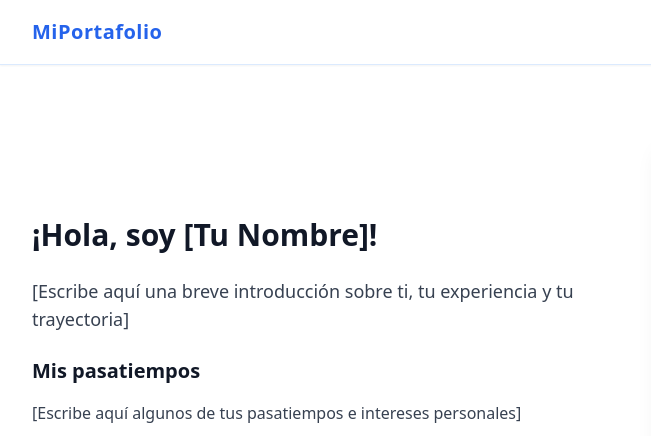
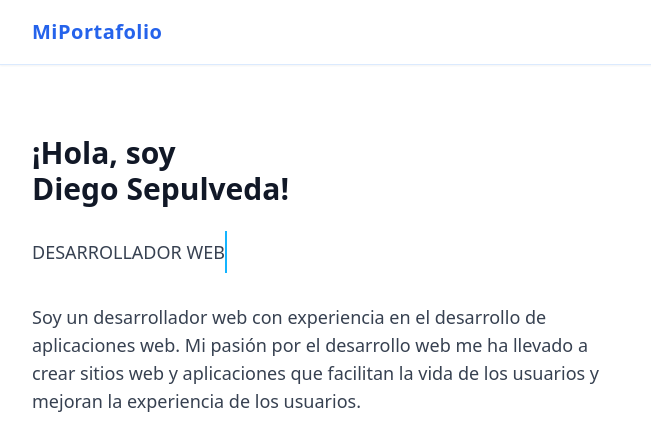
Before and after one commit to d13g0-rar-dev/portfolio, an Astro site: page / in a window 1280 px wide. Shown: the top 436 px of the page, 0-651 px from the left. Built offline with nearby package versions, Linux system fonts and the light colour scheme; Astro itself is replaced by a stand-in of ours.

Commit message:
Add styles

```diff
--- a/src/components/About.astro
+++ b/src/components/About.astro
@@ -9,9 +9,10 @@
         <div class="grid grid-cols-1 md:grid-cols-2 gap-8 items-center">
             <!-- Left column: Personal information -->
             <div class="space-y-6">
-                <h2 class="text-3xl font-bold text-gray-900">¡Hola, soy [Tu Nombre]!</h2>
-                <p class="text-lg text-gray-700">
-                    [Escribe aquí una breve introducción sobre ti, tu experiencia y tu trayectoria]
+                <h2 class="text-3xl font-bold text-gray-900">¡Hola, soy <br><strong>Diego Sepulveda</strong>!</h2>
+                <span class="typing-loop text-lg text-gray-700 mb-4 py-3 uppercase">Desarrollador Web</span>
+                <p class="text-lg text-gray-700 mb-4">
+                    Soy un desarrollador web con experiencia en el desarrollo de aplicaciones web. Mi pasión por el desarrollo web me ha llevado a crear sitios web y aplicaciones que facilitan la vida de los usuarios y mejoran la experiencia de los usuarios.
                 </p>
 
 
@@ -27,16 +28,11 @@
 
             <!-- Right column: Photo -->
             <div class="order-first md:order-last">
-                <div class="relative rounded-lg overflow-hidden shadow-xl h-96 w-full group">
+                <div class="relative rounded-lg overflow-hidden h-96 w-full group">
                     <img
                         src="/img/icon-about.png"
                         alt="[Tu Nombre]"
-                        class="w-full h-full transition-opacity duration-500 delay-100 opacity-100 hover:opacity-0"
-                    />
-                    <img
-                        src="/img/image-sobreMi.png"
-                        alt="[Tu Nombre]"
-                        class="w-full h-full transition-opacity duration-500 delay-50 opacity-0 hover:opacity-100 absolute inset-0"
+                        class="w-full h-full"
                     />
                 </div>
             </div>
--- a/src/layouts/Layout.astro
+++ b/src/layouts/Layout.astro
@@ -3,9 +3,9 @@
 	<head>
 		<meta charset="UTF-8" />
 		<meta name="viewport" content="width=device-width" />
-		<link rel="icon" type="image/svg+xml" href="/favicon.svg" />
+		<link rel="icon" type="image/png" href="/ds_icon.png" />
 		<meta name="generator" content={Astro.generator} />
-		<title>Astro Basics</title>
+		<title>Diego Sepulveda | Desarrollo Web</title>
 	</head>
 	<body>
 		<slot />
--- a/src/styles/global.css
+++ b/src/styles/global.css
@@ -10,3 +10,36 @@
 .svg {
   @apply w-6 h-6;
 }
+
+@keyframes typingLoop {
+  0% {
+    width: 0;
+  }
+  40% {
+    width: 100%;
+  }
+  60% {
+    width: 100%;
+  }
+  100% {
+    width: 0;
+  }
+}
+
+@keyframes blink {
+  50% {
+    border-color: transparent;
+  }
+}
+
+.typing-loop {
+  display: inline-block;
+  overflow: hidden;
+  white-space: nowrap;
+  line-height: 1;
+  border-right: 2px solid #14b4ff;
+  animation:
+    typingLoop 4s steps(28, end) infinite,
+    blink 1s step-end infinite;
+  max-width: fit-content;
+}
```
